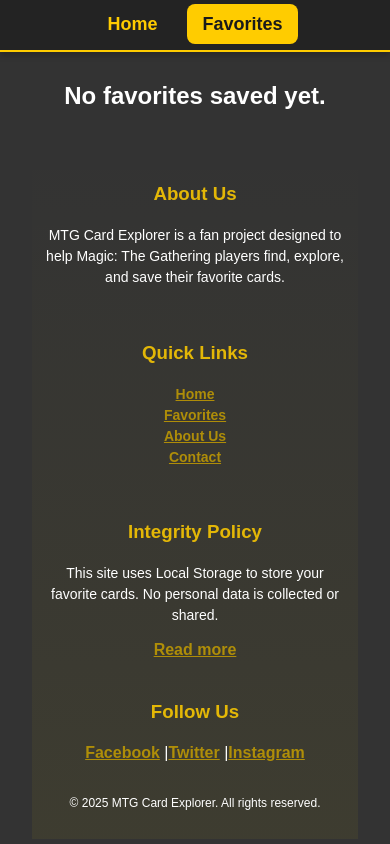
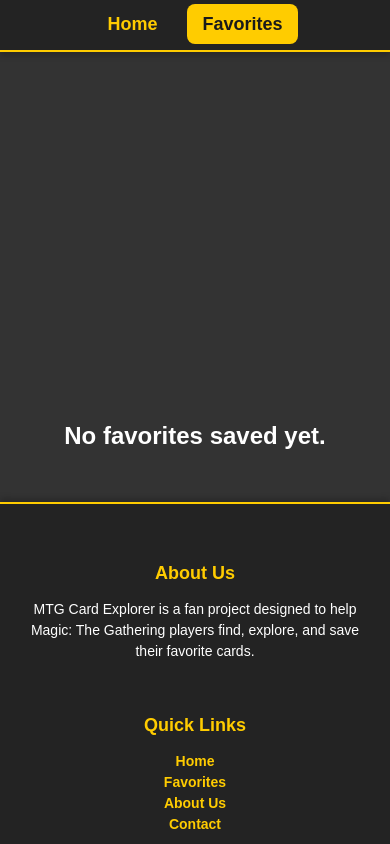
Before and after one commit to Aanndreas/DegreeProjectFED23D, a React (Vite) app in the folder mtg-card-explorer/: page /favorites in a window 390 px wide. Shown: the top 844 px of the page. Built offline with nearby package versions, Linux system fonts and the light colour scheme.

Commit message:
:lipstick: Update styling on footer

```diff
--- a/mtg-card-explorer/src/styles/App.css
+++ b/mtg-card-explorer/src/styles/App.css
@@ -1,4 +1,3 @@
-/* Base layout for the page */
 #root {
   max-width: 1280px;
   margin: 0 auto;
@@ -93,11 +92,11 @@
 .layout-container {
   display: flex;
   flex-direction: column;
-  min-height: 100vh; /* Gör att footern hamnar längst ner även på korta sidor */
+  min-height: 100vh;
 }
 
 .content {
-  flex-grow: 1; /* Se till att innehållet fyller ut sidan innan footern */
+  flex-grow: 1;
 }
 
 .nav {
@@ -114,10 +113,10 @@
   left: 0;
   width: 100%;
   height: 60px;
-  background: rgba(34, 34, 34, 0.9); /* Mörkare och semi-transparent */
-  backdrop-filter: blur(5px); /* Lägger till suddig bakgrundseffekt */
-  border-bottom: 2px solid #ffcc00; /* Markerar navbaren snyggt */
-  box-shadow: 0 4px 6px rgba(0, 0, 0, 0.2); /* Lägger till en subtil skugga */
+  background: rgba(34, 34, 34, 0.9);
+  backdrop-filter: blur(5px);
+  border-bottom: 2px solid #ffcc00;
+  box-shadow: 0 4px 6px rgba(0, 0, 0, 0.2);
   z-index: 100;
 }
 
@@ -147,6 +146,7 @@
   border-radius: 8px;
 }
 
+/* Mobile navbar */
 @media (max-width: 768px) {
   .nav {
     font-size: 18px;
@@ -154,38 +154,39 @@
     gap: 15px;
   }
 }
+
 .footer {
-  margin-top: 2em;
-  max-width: 100vw;
-  background-image: linear-gradient(
-    rgba(255, 0, 0, 0),
-    rgba(221, 199, 4, 0.062)
-  );
+  width: 100%;
+  background: rgba(34, 34, 34, 0.9);
+
   color: white;
-  text-align: center;
-  position: relative;
-  bottom: 0;
+  text-align: left;
+  position: absolute;
   left: 0;
   right: 0;
-  padding-bottom: 1rem;
+  margin-top: 30px;
+  padding: 20px 0;
+  border-top: 2px solid #ffcc00;
+  box-shadow: 0 -4px 6px rgba(0, 0, 0, 0.2);
 }
-
 .footer-content {
   display: flex;
   justify-content: space-around;
+  gap: 30px;
   flex-wrap: wrap;
   max-width: 1200px;
   margin: 0 auto;
-  padding: 10px 0;
+  padding: 20px;
 }
 
 .footer-section {
-  max-width: 325px;
-  margin: 10px;
+  max-width: 300px;
 }
 
 .footer-section h3 {
-  color: #ffcc00dc;
+  color: #ffcc00;
+  margin-bottom: 10px;
+  font-size: 18px;
 }
 
 .footer-section p,
@@ -197,22 +198,41 @@
 }
 
 .footer-section a {
-  color: #c29b02dc;
-
+  color: #ffcc00;
   font-weight: bold;
-  text-decoration-line: underline;
+  text-decoration: none;
+  transition: color 0.3s ease-in-out;
 }
 
 .footer-section a:hover {
-  transition: ease-in-out 0.1s;
-  color: #ffcc00;
+  color: #c29b02;
+  text-shadow: 0px 0px 5px rgba(255, 204, 0, 0.8);
 }
 
 .footer-bottom {
-  margin-top: 10px;
+  margin-top: 20px;
   font-size: 12px;
+  opacity: 0.8;
 }
 
+.footer-bottom p {
+  padding-right: 10px;
+  text-align: right;
+}
+
+/* Mobile adapted footer */
+@media (max-width: 768px) {
+  .footer-content {
+    flex-direction: column;
+    align-items: center;
+    text-align: center;
+    gap: 20px;
+  }
+
+  .footer-section {
+    max-width: 100%;
+  }
+}
 /* Search bar and dropdown container */
 .filters {
   display: flex;
@@ -403,10 +423,6 @@
 }
 
 @media (prefers-color-scheme: dark) {
-  :root {
-    color: #213547;
-    background-color: #ffffff;
-  }
   a:hover {
     transition: ease-in-out 0.2s;
     color: #ffcc00;
```
